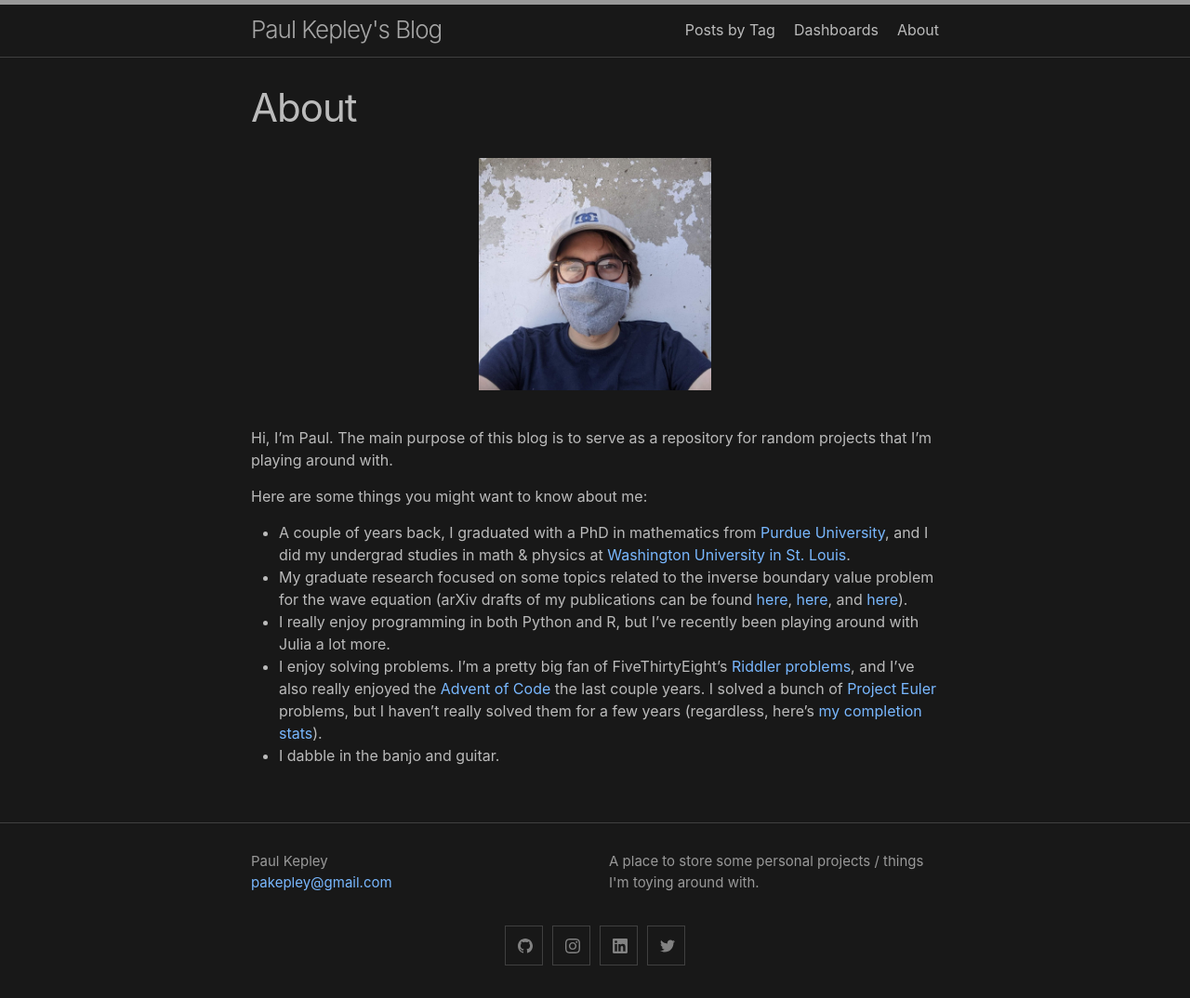
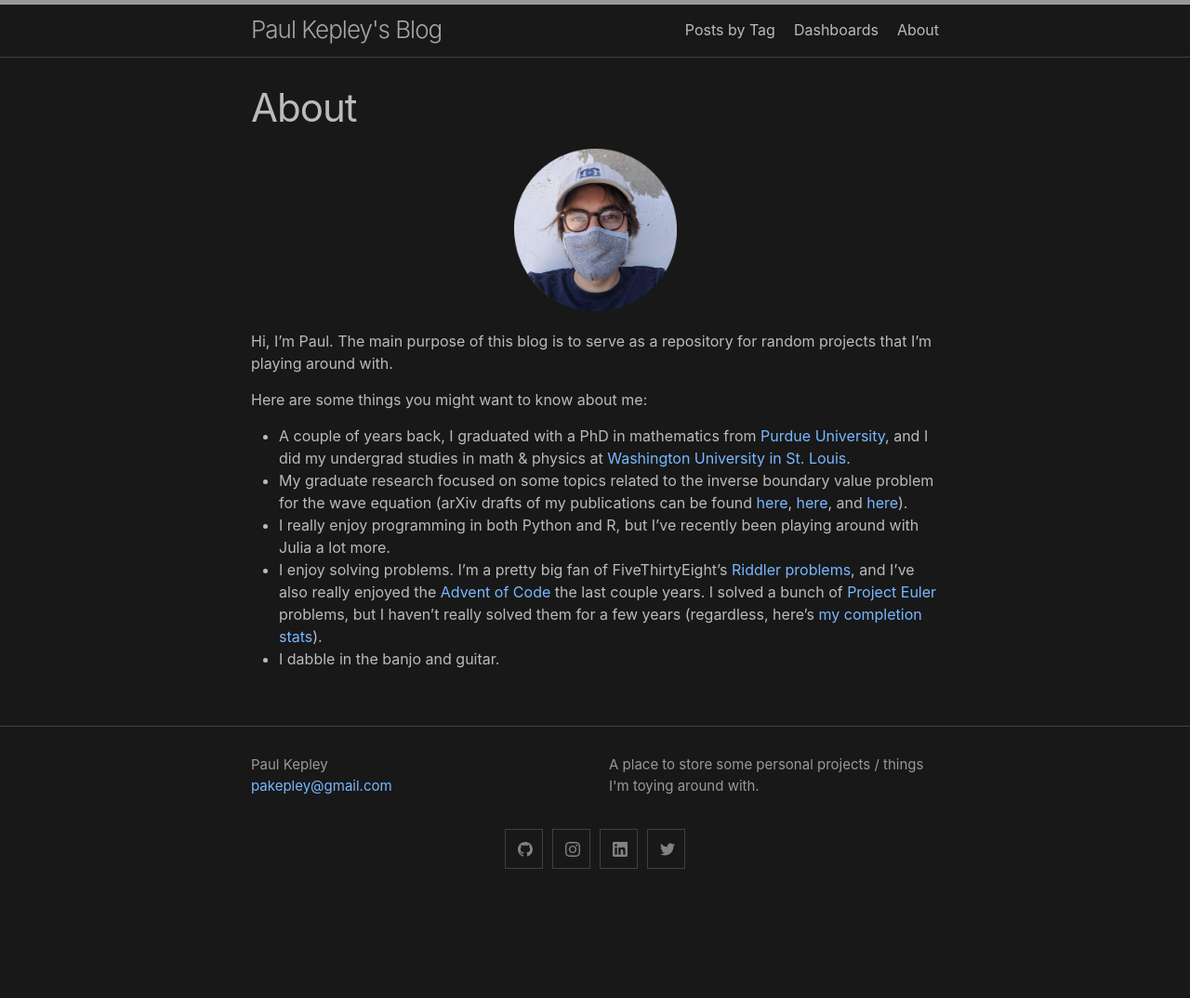
Before and after one commit to pkepley/pkepley.github.io, a Jekyll site: the page built from about.md, in a window 1280 px wide. Shown: the whole page at 93% size. Built offline with Jekyll 4.4.1, drawn with Linux system fonts in a browser that asks for light colours; after the commit the page ends 970 px from its top, so only the background shows below that.

Commit message:
circle crop image, jpg -> png

```diff
--- a/about.md
+++ b/about.md
@@ -3,10 +3,12 @@ layout: page
 title: About
 subtitle:
 ---
+<center>
+<div style="margin-bottom:20px; margin-top:-10px;">
+<img src="{{ url }}/assets/PaulMask.png" height="175px" width="175px"/>
+</div>
+</center>
 
-<center>
-<img src="{{ url }}/assets/PaulMask.jpg" width="250" height="250" /> </center>
-<br>
 
 Hi, I'm Paul. The main purpose of this blog is to serve as a
 repository for random projects that I'm playing around with.
```
Also changed, not shown: assets/PaulMask.png (added).
